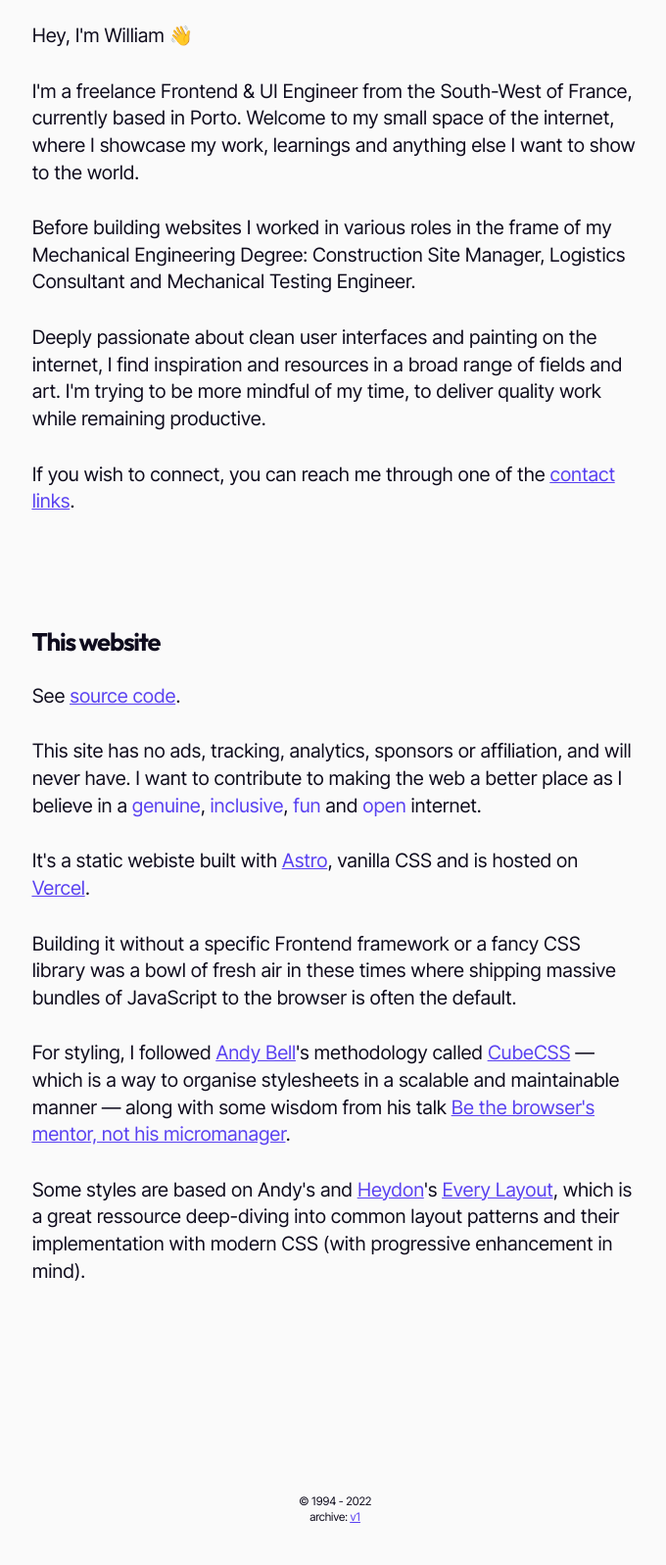
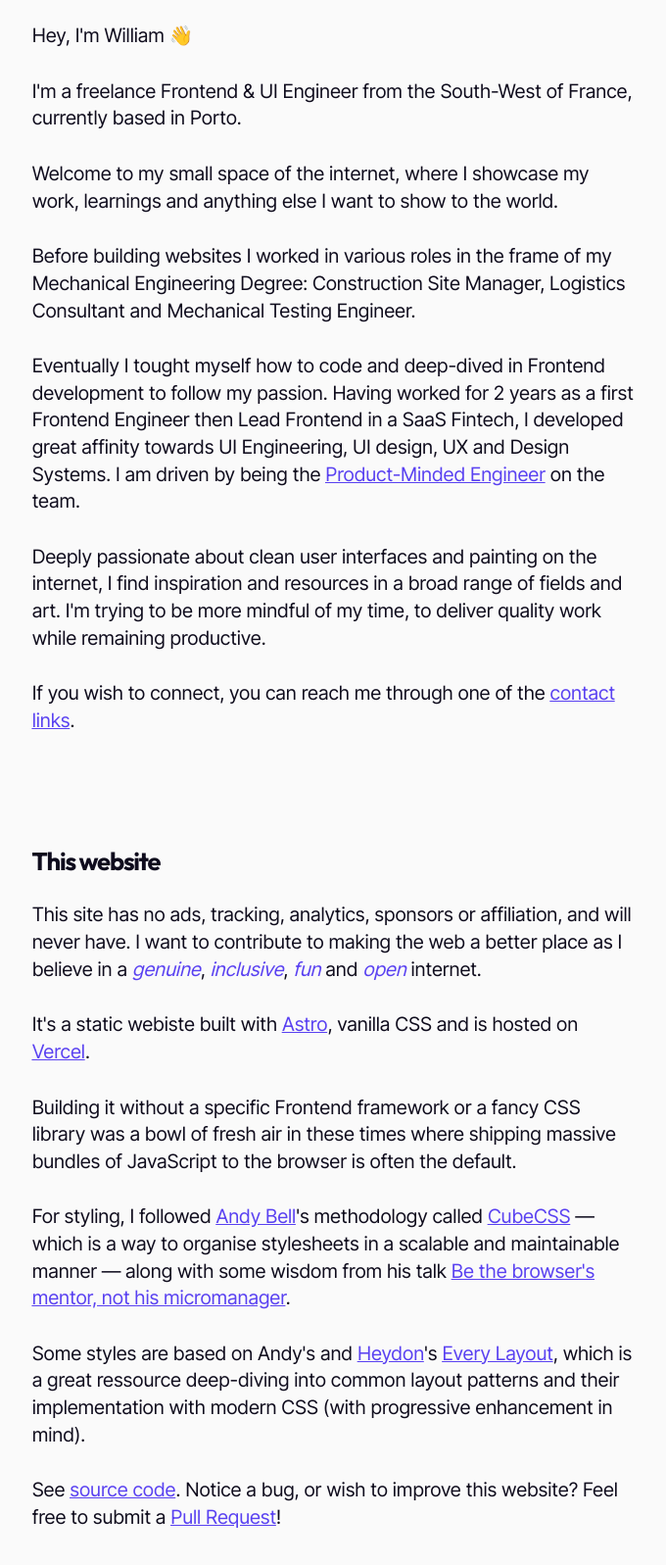
Before and after one commit to williamhzo/astro-williamhzo.me, an Astro site: page /about in a window 1280 px wide. Shown: the part 271-1868 px from the top of the page at 98% size, without its empty margins (298-978 px from the left). Built offline with nearby package versions, Linux system fonts and the light colour scheme; Astro itself is replaced by a stand-in of ours.

Commit message:
add /about copy

```diff
--- a/src/layouts/BaseLayout.astro
+++ b/src/layouts/BaseLayout.astro
@@ -5,7 +5,7 @@ import Footer from '../components/Footer.astro';
 import { SEO } from 'astro-seo';
 
 export interface Props {
-  title?: string;
+  title: string;
 }
 
 const { title } = Astro.props;
@@ -39,7 +39,7 @@ const DEFAULT_TITLE = 'William, freelance Frontend Engineer and Web Designer';
     </script>
 
     <SEO
-      title={title ? `${title} | ` : '' + DEFAULT_TITLE}
+      title={`${title} | ${DEFAULT_TITLE}`}
       description="Freelance Frontend Engineer and Web Designer based in France and Portugal"
     />
 
--- a/src/pages/about.astro
+++ b/src/pages/about.astro
@@ -14,15 +14,29 @@ import BaseLayout from '../layouts/BaseLayout.astro';
 
       <p>
         I'm a freelance Frontend & UI Engineer from the South-West of France,
-        currently based in Porto. Welcome to my small space of the internet,
-        where I showcase my work, learnings and anything else I want to show to
-        the world.
+        currently based in Porto.
+      </p>
+
+      <p>
+        Welcome to my small space of the internet, where I showcase my work,
+        learnings and anything else I want to show to the world.
       </p>
 
       <p>
         Before building websites I worked in various roles in the frame of my
         Mechanical Engineering Degree: Construction Site Manager, Logistics
         Consultant and Mechanical Testing Engineer.
+      </p>
+
+      <p>
+        Eventually I tought myself how to code and deep-dived in Frontend
+        development to follow my passion. Having worked for 2 years as a first
+        Frontend Engineer then Lead Frontend in a SaaS Fintech, I developed
+        great affinity towards UI Engineering, UI design, UX and Design Systems.
+        I am driven by being the <a
+          href="https://blog.pragmaticengineer.com/the-product-minded-engineer/"
+          >Product-Minded Engineer</a
+        > on the team.
       </p>
 
       <p>
@@ -41,11 +55,6 @@ import BaseLayout from '../layouts/BaseLayout.astro';
 
     <article class="[ wrapper ] [ region ] [ prose ]">
       <h2>This website</h2>
-
-      <p>
-        See <a href="https://github.com/williamhzo/williamhzo.me">source code</a
-        >.
-      </p>
 
       <p>
         This site has no ads, tracking, analytics, sponsors or affiliation, and
@@ -82,6 +91,14 @@ import BaseLayout from '../layouts/BaseLayout.astro';
         great ressource deep-diving into common layout patterns and their
         implementation with modern CSS (with progressive enhancement in mind).
       </p>
+
+      <p>
+        See <a href="https://github.com/williamhzo/williamhzo.me">source code</a
+        >. Notice a bug, or wish to improve this website? Feel free to submit a <a
+          href="https://github.com/williamhzo/williamhzo.me/pulls"
+          >Pull Request</a
+        >!
+      </p>
     </article>
   </main>
 </BaseLayout>
--- a/src/pages/index.astro
+++ b/src/pages/index.astro
@@ -4,7 +4,7 @@ import BaseLayout from '../layouts/BaseLayout.astro';
 import Emoji from '../components/Emoji.astro';
 ---
 
-<BaseLayout>
+<BaseLayout title="Home">
   <main>
     <article class="[ wrapper ] [ region ] [ prose ] [ hero ]">
       <h1>
--- a/src/styles/blocks/blocks.css
+++ b/src/styles/blocks/blocks.css
@@ -83,9 +83,15 @@
   color: currentcolor;
 }
 
+/* TODO: Should this be in /exceptions css? */
 .hero h1 {
   font-size: var(--size-step-3);
   font-weight: var(--font-weight-semi-bold);
+  font-style: normal;
+}
+
+.hero em {
+  font-style: normal;
 }
 
 .hero h2 {
--- a/src/styles/global/global.css
+++ b/src/styles/global/global.css
@@ -82,7 +82,6 @@ blockquote:not([class]) {
 
 em {
   color: var(--accent-color);
-  font-style: normal;
 }
 
 blockquote:not([class]) {
```
